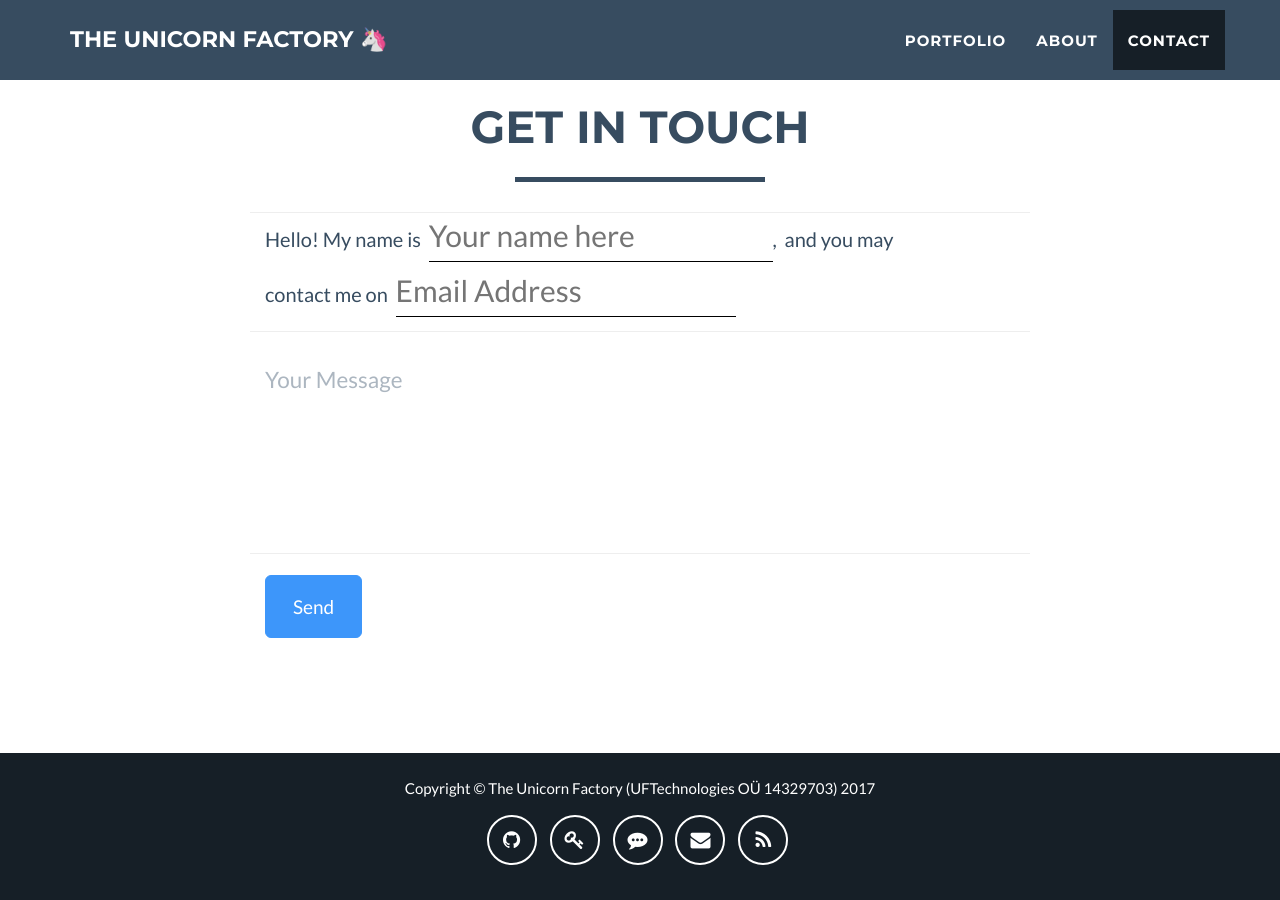
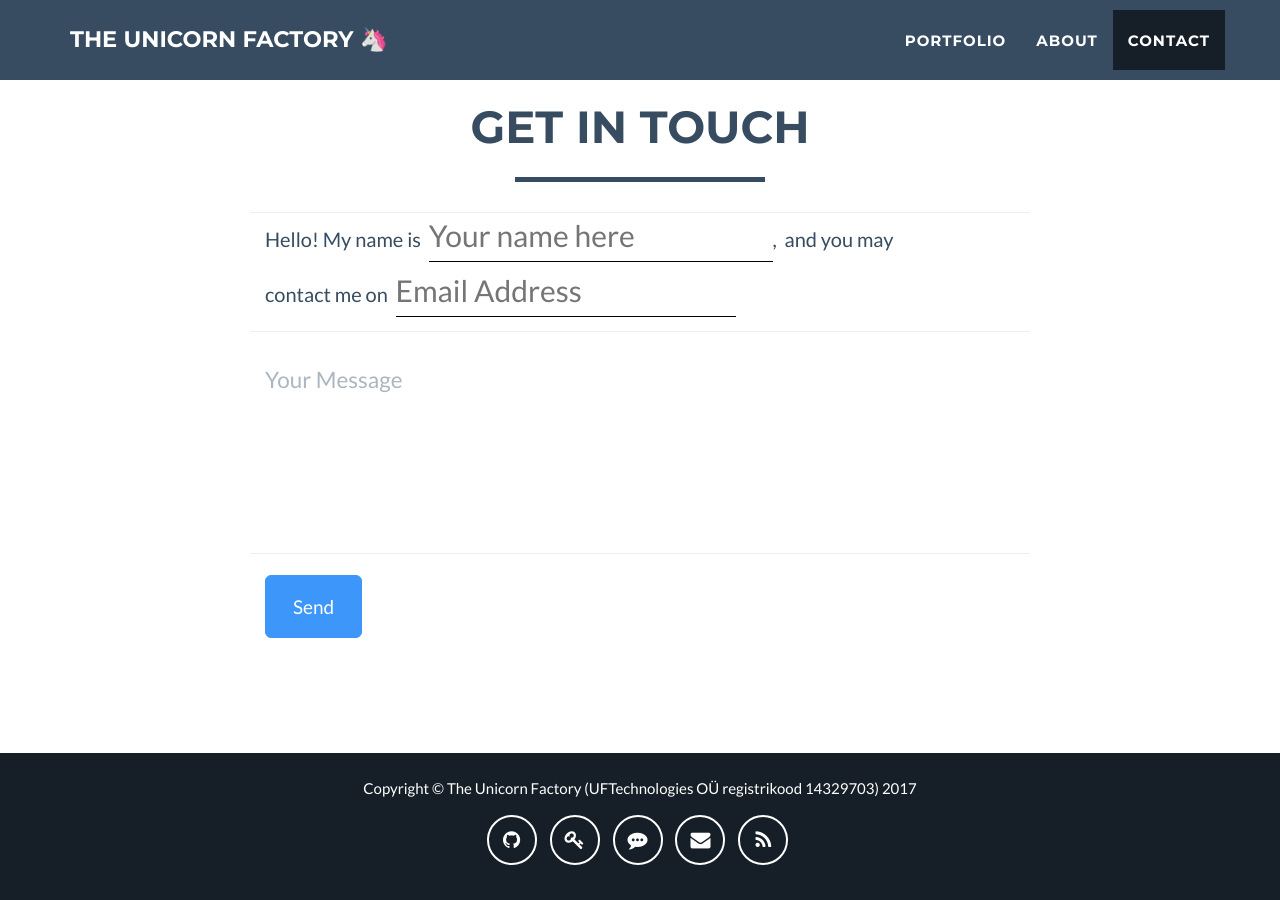
Before and after one commit to theunicornfactory/theunicornfactory.github.io, a Jekyll site: the page built from index.html, in a window 1280 px wide and 900 px high, scrolled down 1958 px. Built offline with Jekyll 4.4.1, drawn with Linux system fonts in a browser that asks for light colours.

Commit message:
update code

```diff
--- a/_config.yml
+++ b/_config.yml
@@ -31,7 +31,7 @@ color:
 
 # Footer settings
 footer:
-  copyright: The Unicorn Factory (UFTechnologies OÜ 14329703)
+  copyright: The Unicorn Factory (UFTechnologies OÜ registrikood 14329703)
   social: On the Web
 
 # Font awesome icons
```
